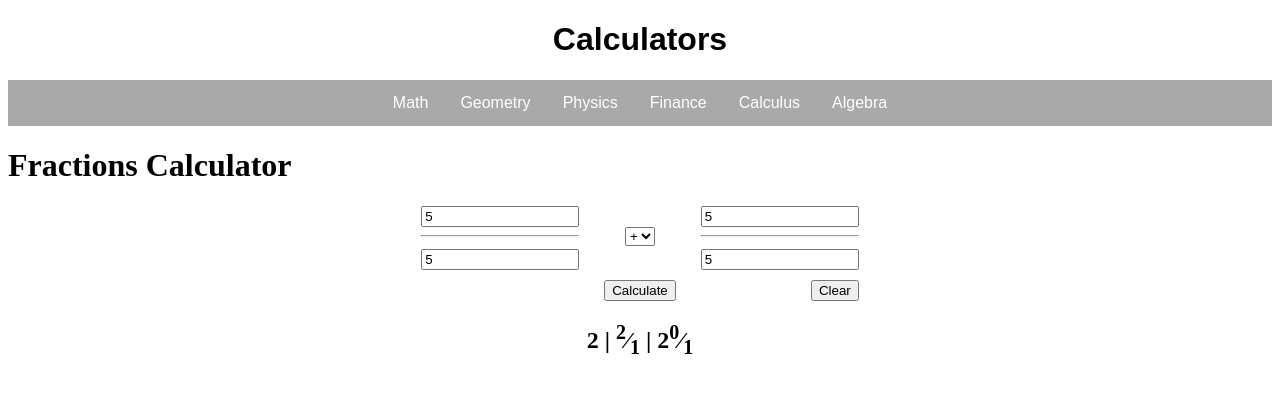
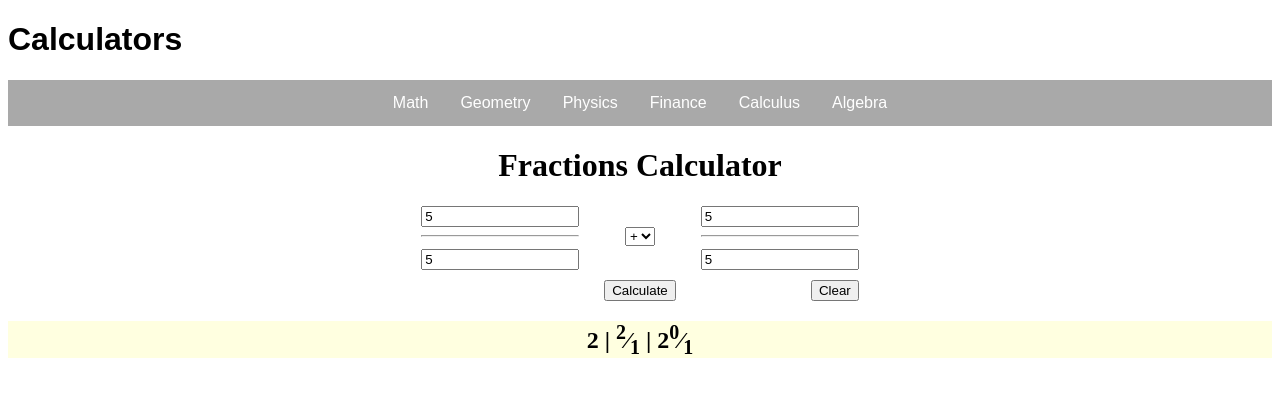
Before and after one commit to matthewberes/calculatorWebsite, an Angular app: page /fractions in a window 1280 px wide. Both pictures are taken after typing "5", "5", "5", "5" into the empty fields and a click on the button "Calculate". Shown: the top 396 px of the page. Built offline with nearby package versions, Linux system fonts and the light colour scheme.

Commit message:
formatting title and answer

```diff
--- a/src/app/app.component.html
+++ b/src/app/app.component.html
@@ -1,4 +1,4 @@
-<h1 style="text-align: center; font-family: arial;">Calculators</h1>
+<h1 style="font-family: arial;">Calculators</h1>
 <div class="navbar">
   <div class="navItems">
     <div class="dropdown">
--- a/src/app/area/area.component.css
+++ b/src/app/area/area.component.css
@@ -0,0 +1,3 @@
+.answer-div {
+    background-color: lightyellow;
+}
--- a/src/app/area/area.component.html
+++ b/src/app/area/area.component.html
@@ -1,4 +1,4 @@
-<h1>Area Calculator</h1>
+<h1 style="text-align: center;">Area Calculator</h1>
 
 <div style="text-align:center">
     <label>What kind of shape? </label>
@@ -42,6 +42,8 @@
     <button style='margin-top: 15px;' (click)="calculate()">Calculate</button>
 
     <ng-container style="margin-top: 25px;" *ngIf="showCalculation">
-        <h2>{{calculation}}</h2>
+        <div class="answer-div">
+            <h2>{{calculation}}</h2>
+        </div>
     </ng-container>
 </div>
--- a/src/app/fractions/fractions.component.css
+++ b/src/app/fractions/fractions.component.css
@@ -18,3 +18,7 @@ input {
     display: inline-grid;
     grid-template-columns: auto auto auto;
 }
+
+.answer-div {
+    background-color: lightyellow;
+}
--- a/src/app/fractions/fractions.component.html
+++ b/src/app/fractions/fractions.component.html
@@ -1,4 +1,4 @@
-<h1>Fractions Calculator</h1>
+<h1 style="text-align: center;">Fractions Calculator</h1>
 
 <form id="fractionsForm" [formGroup]="fractionsForm" class="form">
     <div class="grid-container">
@@ -36,5 +36,7 @@
     </div>
 </form>
 <ng-container *ngIf="showCalculation">
-    <h2 style="text-align: center;"><span [innerHTML]="calculation"></span></h2>
+    <div class="answer-div">
+        <h2 style="text-align: center;"><span [innerHTML]="calculation"></span></h2>
+    </div>
 </ng-container>
--- a/src/app/mean/mean.component.html
+++ b/src/app/mean/mean.component.html
@@ -1,2 +1,2 @@
-<h1>Mean Calculator</h1>
+<h1 style="text-align: center;">Mean Calculator</h1>
 <app-set-up></app-set-up>
--- a/src/app/median/median.component.html
+++ b/src/app/median/median.component.html
@@ -1,2 +1,2 @@
-<h1>Median Calculator</h1>
+<h1 style="text-align: center;">Median Calculator</h1>
 <app-set-up></app-set-up>
--- a/src/app/mode/mode.component.html
+++ b/src/app/mode/mode.component.html
@@ -1,2 +1,2 @@
-<h1>Mode Calculator</h1>
+<h1 style="text-align: center;">Mode Calculator</h1>
 <app-set-up></app-set-up>
--- a/src/app/set-up/set-up.component.css
+++ b/src/app/set-up/set-up.component.css
@@ -2,3 +2,7 @@ input[type="number"] {
     width: 50px;
     margin: 5px;
 }
+
+.answer-div {
+    background-color: lightyellow;
+}
--- a/src/app/set-up/set-up.component.html
+++ b/src/app/set-up/set-up.component.html
@@ -18,6 +18,8 @@
 </ng-container>
 <br>
 <ng-container *ngIf="showCalculation">
-    <h2>{{calculation}}</h2>
+    <div class="answer-div">
+        <h2>{{calculation}}</h2>
+    </div>
 </ng-container>
 </div>
--- a/src/app/volume/volume.component.css
+++ b/src/app/volume/volume.component.css
@@ -0,0 +1,3 @@
+.answer-div {
+    background-color: lightyellow;
+}
--- a/src/app/volume/volume.component.html
+++ b/src/app/volume/volume.component.html
@@ -1,4 +1,4 @@
-<h1>Volume Calculator</h1>
+<h1 style="text-align: center;">Volume Calculator</h1>
 
 <div style="text-align:center">
     <label>What kind of shape? </label>
@@ -133,6 +133,8 @@
     <button style='margin-top: 15px;' (click)="calculate()">Calculate</button>
 
     <ng-container style="margin-top: 25px;" *ngIf="showCalculation">
-        <h2>{{calculation}}</h2>
+        <div class="answer-div">
+            <h2>{{calculation}}</h2>
+        </div>
     </ng-container>
 </div>
```
